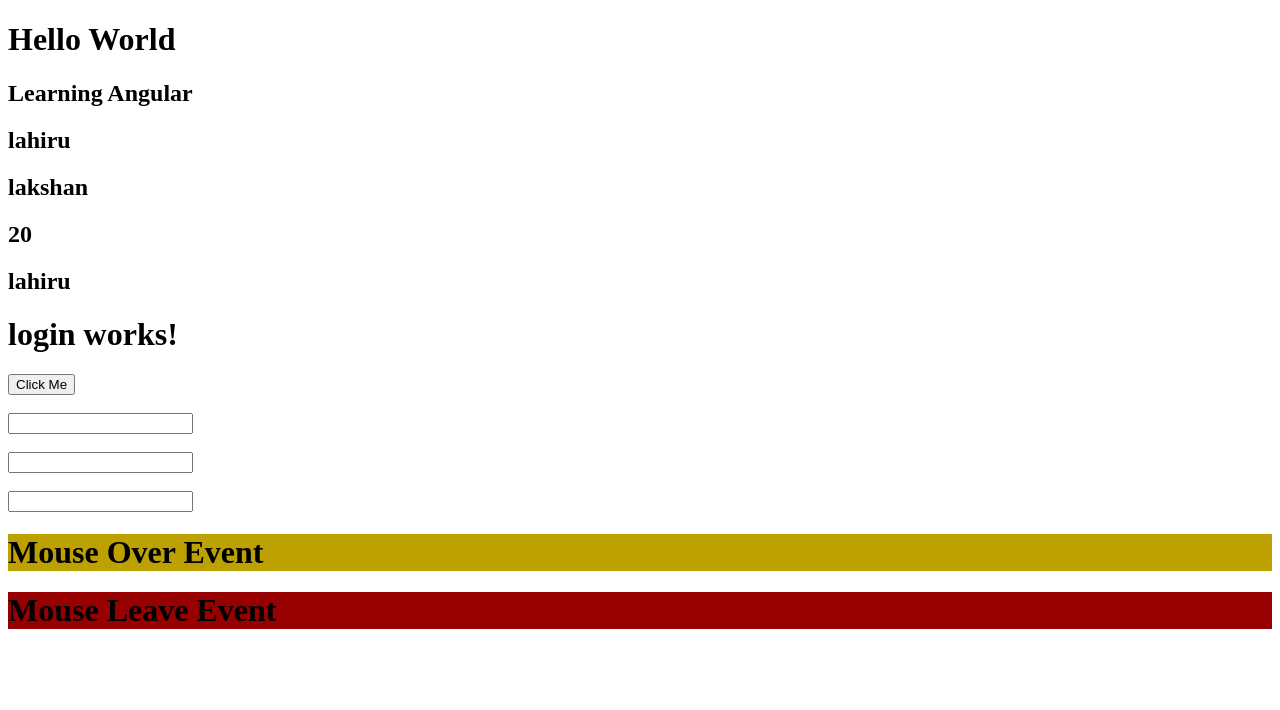
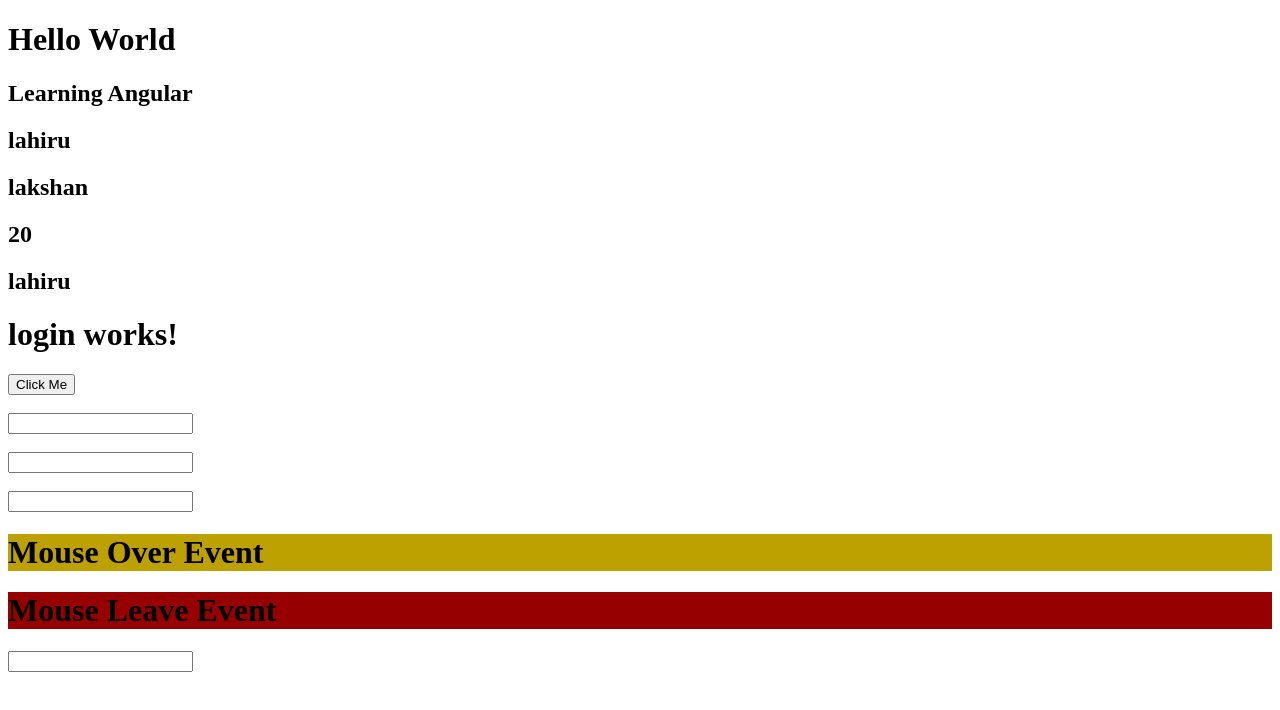
Before and after one commit to LahiruLakshan/Learning-Angular, an Angular app: page / in a window 1280 px wide. Shown: the top 710 px of the page. Built offline with nearby package versions, Linux system fonts and the light colour scheme.

Commit message:
text box handling

```diff
--- a/src/app/app.component.html
+++ b/src/app/app.component.html
@@ -29,3 +29,6 @@
 >
   Mouse Leave Event
 </h1>
+
+<input type="text" (keyup)="getValue($event.target)">
+<h1>{{value}}</h1>
--- a/src/app/app.component.ts
+++ b/src/app/app.component.ts
@@ -9,6 +9,8 @@ export class AppComponent {
   title = 'Learning Angular';
   name = "lahiru";
   lastName = "lakshan"
+
+  value = ""
   getName(){
     return this.lastName;
   }
@@ -21,4 +23,9 @@ export class AppComponent {
   myEvent(evt: any){
     console.log(evt);
   }
+
+  getValue(data:any) {
+    console.log(data.value);
+    this.value=data.value;
+  }
 }
```
